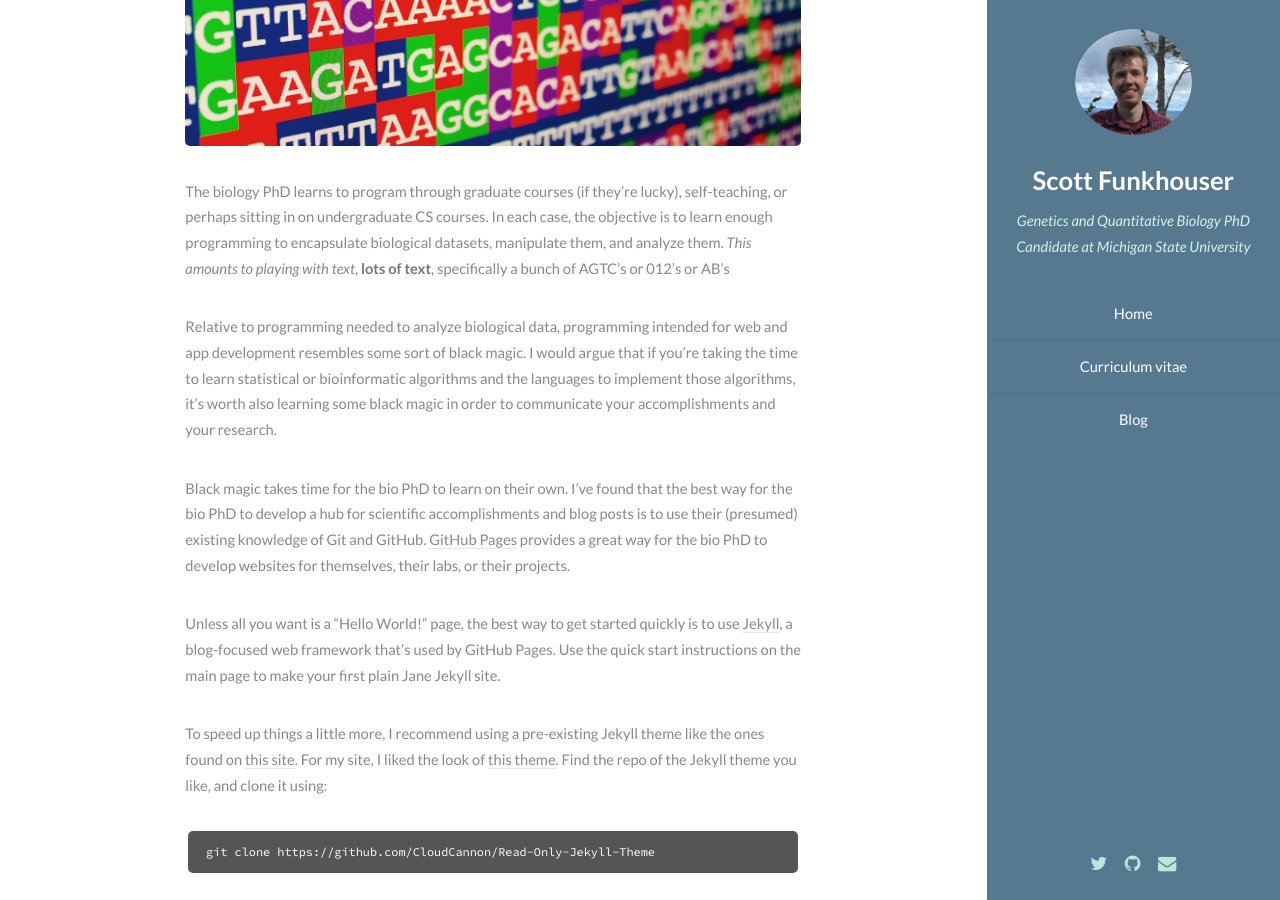
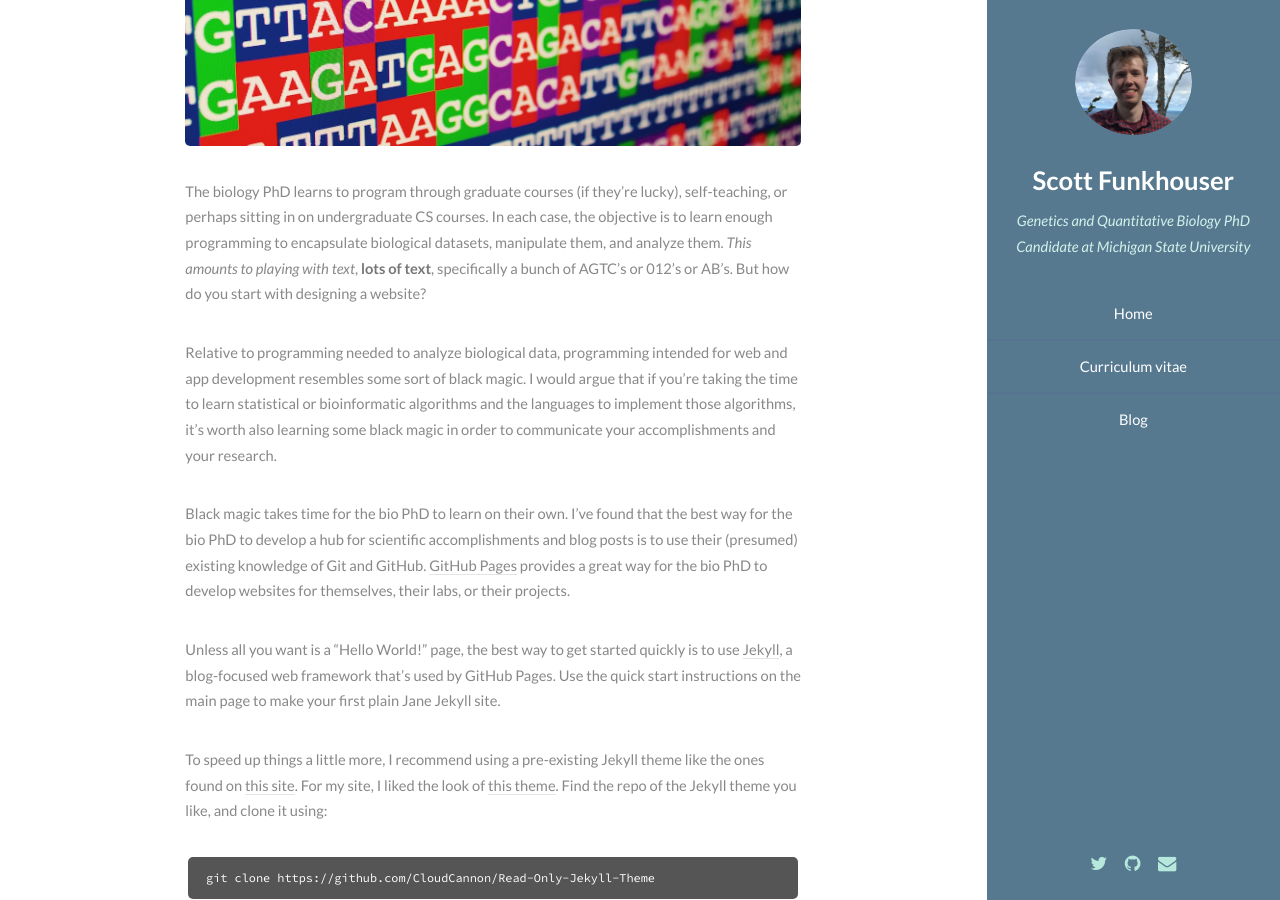
Before and after one commit to funkhou9/blog, a Jekyll site: the page built from _posts/2016-02-06-How-is-the-Bio-PhD-supposed-to-make-a-website?.md, in a window 1280 px wide and 900 px high, scrolled down 646 px. Built offline with Jekyll 4.4.1, drawn with Linux system fonts in a browser that asks for light colours.

Commit message:
update blog

```diff
--- a/_posts/2016-02-06-How-is-the-Bio-PhD-supposed-to-make-a-website?.md
+++ b/_posts/2016-02-06-How-is-the-Bio-PhD-supposed-to-make-a-website?.md
@@ -5,7 +5,8 @@ layout: post
 The biology PhD learns to program through graduate courses (if they're lucky), self-teaching, or
 perhaps sitting in on undergraduate CS courses. In each case, the objective is to learn enough
 programming to encapsulate biological datasets, manipulate them, and analyze them.
-*This amounts to playing with text*, **lots of text**, specifically a bunch of AGTC's or 012's or AB's
+*This amounts to playing with text*, **lots of text**, specifically a bunch of AGTC's or 012's or AB's.
+But how do you start with designing a website?
 
 Relative to programming needed to analyze biological data, programming intended for web and app development
 resembles some sort of black magic. I would argue that if you're taking the time to learn statistical or
```
